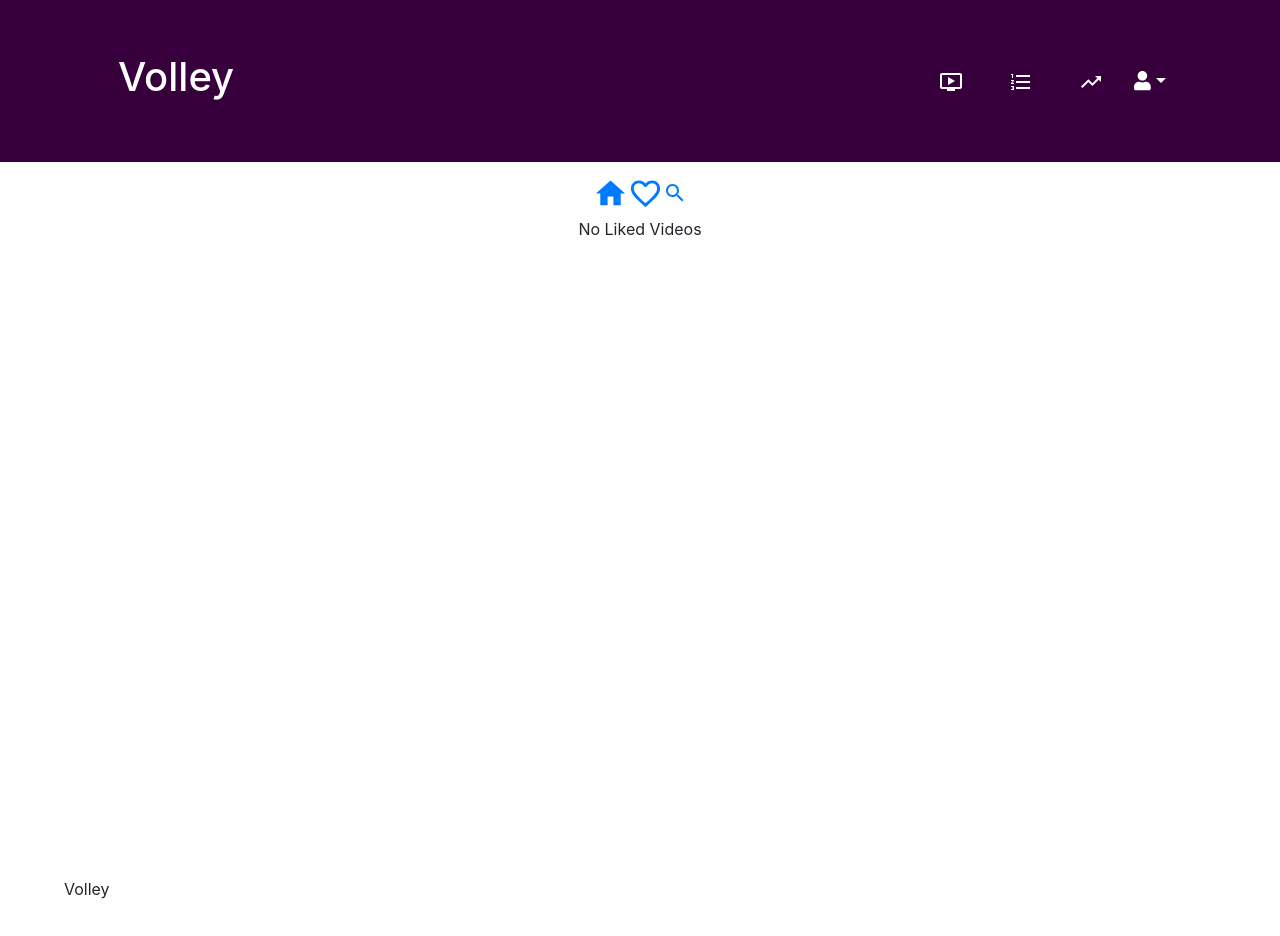
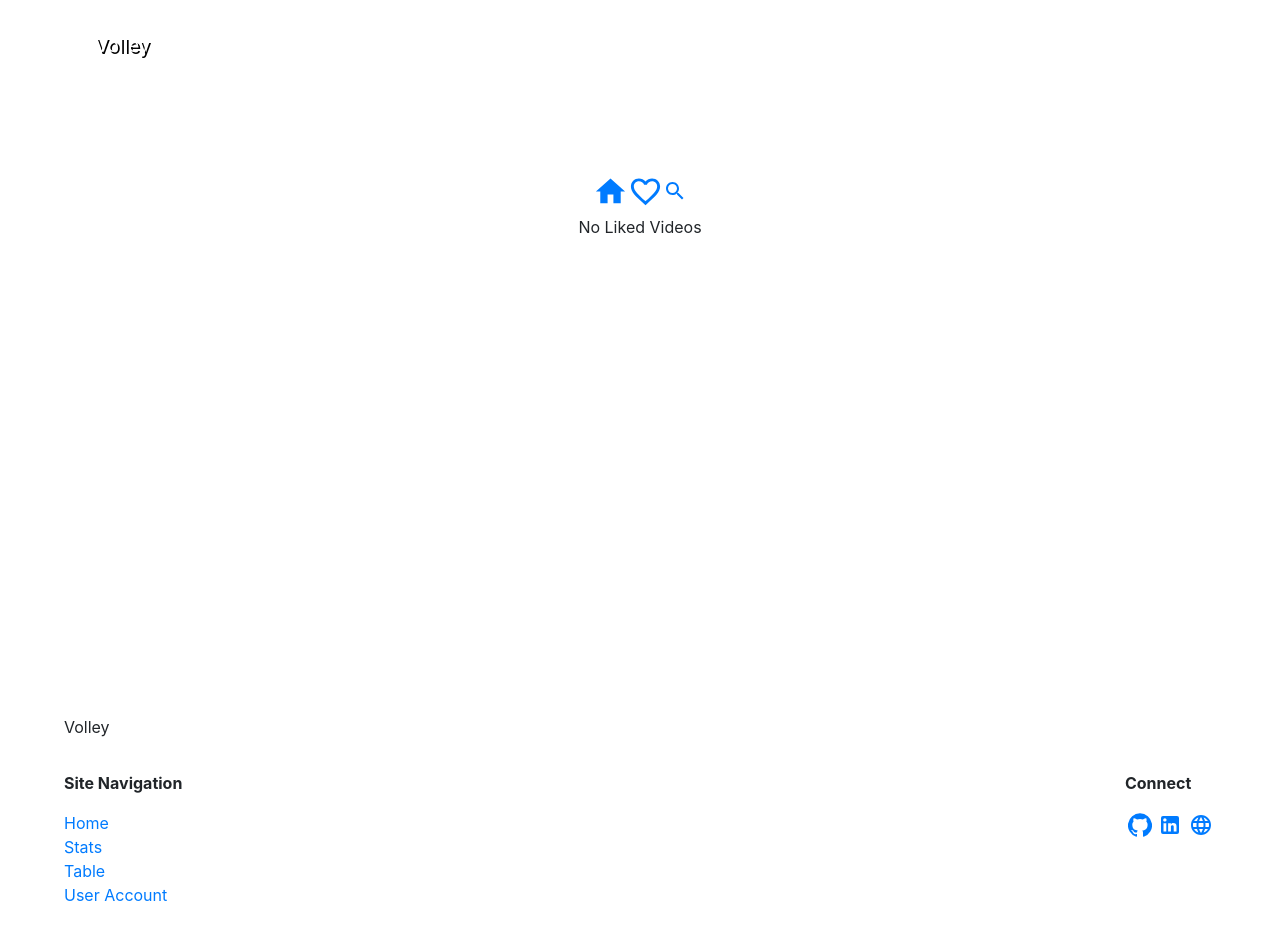
Before and after one commit to dunba/Volley, a React (Create React App) app: page /likes in a window 1280 px wide. Shown: the top 936 px of the page. Built offline with nearby package versions, Linux system fonts and the light colour scheme; no server answers; the database is empty.

Commit message:
removed bootstrap nav, included gradient header

```diff
--- a/src/Nav.js
+++ b/src/Nav.js
@@ -10,8 +10,7 @@ import * as ReactBootstrap from 'react-bootstrap'
 import { OndemandVideo } from "@material-ui/icons";
 import TrendingUpIcon from '@material-ui/icons/TrendingUp';
 import FormatListNumberedIcon from '@material-ui/icons/FormatListNumbered';
-
-const usericon = <FontAwesomeIcon icon={faUser} />
+import PersonIcon from '@material-ui/icons/Person';
 
 const Nav = () => {
 
@@ -34,7 +33,7 @@ const Nav = () => {
 
 
         <>{error && ({ error })}
-            <ReactBootstrap.Navbar className='bootnav' bg="default" expand="lg">
+            {/* <ReactBootstrap.Navbar className='bootnav' bg="default" expand="lg">
                 <ReactBootstrap.Navbar.Brand ><h1 className='premlogo'>Volley</h1></ReactBootstrap.Navbar.Brand>
                 <ReactBootstrap.Navbar.Toggle aria-controls="basic-navbar-nav" />
                 <ReactBootstrap.Navbar.Collapse id="basic-navbar-nav">
@@ -42,7 +41,7 @@ const Nav = () => {
                         <ReactBootstrap.Nav.Link href="#"><NavLink className='linkstyle' exact to="/"><OndemandVideo /> </NavLink></ReactBootstrap.Nav.Link>
                         <ReactBootstrap.Nav.Link href="#"> <NavLink className='linkstyle' to="/stats"><FormatListNumberedIcon /> </NavLink></ReactBootstrap.Nav.Link>
                         <ReactBootstrap.Nav.Link href="#"> <NavLink className='linkstyle' to="/table"><TrendingUpIcon /> </NavLink></ReactBootstrap.Nav.Link>
-                        {/* this is where the dropdown selection starts */}
+
                         <ReactBootstrap.NavDropdown title={usericon} id="basic-nav-dropdown" >
                             <ReactBootstrap.NavDropdown.Item href="#action/3.1"><NavLink to="/update-profile">Update Info</NavLink></ReactBootstrap.NavDropdown.Item>
                             <ReactBootstrap.NavDropdown.Item href="#action/3.3"><ReactBootstrap.Button variant="primary" onClick={handleLogout}>Log Out</ReactBootstrap.Button></ReactBootstrap.NavDropdown.Item>
@@ -50,8 +49,21 @@ const Nav = () => {
                         </ReactBootstrap.NavDropdown>
                     </ReactBootstrap.Nav>
                 </ReactBootstrap.Navbar.Collapse>
-            </ReactBootstrap.Navbar>
+            </ReactBootstrap.Navbar> */}
+            <nav>
+                <div className='navholder'>
 
+
+                    <div className='linkstyle'>Volley</div>
+                    <div className='navdiv'>
+                        <ul className='navlist'>    <li><NavLink className='linkstyle' exact to="/"><OndemandVideo /> </NavLink></li>
+                            <li><NavLink className='linkstyle' to="/stats"><FormatListNumberedIcon /> </NavLink></li>
+                            <li><NavLink className='linkstyle' to="/table"><TrendingUpIcon /> </NavLink></li>
+                            <li><NavLink className='linkstyle' to="/update-profile"><PersonIcon /> </NavLink></li>
+                        </ul>
+                    </div>
+                </div>
+            </nav>
         </ >
     )
 }
--- a/src/feed.css
+++ b/src/feed.css
@@ -2,6 +2,7 @@ main {
   display: flex;
   flex-direction: column;
   background-color: white;
+  padding-top: 5em;
   margin-bottom: 10em;
 }
 
@@ -11,7 +12,7 @@ section {
   flex-direction: column;
 }
 #headerimage {
-  width: 60%;
+  width: 100%;
 }
 
 h6 {
@@ -20,9 +21,36 @@ h6 {
   text-align: left;
   left: 2.5%;
 }
+.headerholder {
+  margin-bottom: 20em;
+}
 
 .feedheader {
-  max-width: 90vw;
+  top: 0;
+  padding-top: 10em;
+  height: 100vh;
+  max-width: 100vw;
+  /* Permalink - use to edit and share this gradient: https://colorzilla.com/gradient-editor/#a1dbff+0,cbebff+53,f0f9ff+100 */
+  background: rgb(161, 219, 255); /* Old browsers */
+  background: -moz-linear-gradient(
+    top,
+    rgba(161, 219, 255, 1) 0%,
+    rgba(203, 235, 255, 1) 75%,
+    rgb(255, 255, 255) 100%
+  ); /* FF3.6-15 */
+  background: -webkit-linear-gradient(
+    top,
+    rgba(161, 219, 255, 1) 0%,
+    rgba(203, 235, 255, 1) 53%,
+    rgba(255, 255, 255) 100%
+  ); /* Chrome10-25,Safari5.1-6 */
+  background: linear-gradient(
+    to bottom,
+    rgb(38, 167, 248) 0%,
+    rgba(203, 235, 255, 1) 53%,
+    rgba(255, 255, 255) 100%
+  ); /* W3C, IE10+, FF16+, Chrome26+, Opera12+, Safari7+ */
+  filter: progid:DXImageTransform.Microsoft.gradient( startColorstr='#a1dbff', endColorstr='#f0f9ff',GradientType=0 ); /* IE6-9 */
 }
 
 .backbutton {
@@ -42,8 +70,8 @@ h6 {
 .flexcontainer {
   display: flex;
   flex-direction: column;
+  padding-top: 10em;
   height: 82vh;
-  overflow: hidden;
 }
 .mediacontainer {
   display: flex;
--- a/src/feed.js
+++ b/src/feed.js
@@ -72,29 +72,32 @@ const Feed = ({ goalvids, likedlist, functiontester, servervideos, serverpics })
   console.log(todaysDate);
   console.log(serverpics)
   const [numholder, setNumHolder] = useState(0);
+
+
   return (
     <>
-      <Nav2 likenum={userLikes} setLikeNum={setLikeNum} />
+
       <header className='feedheader'>
-        <div className='topsection'> <p>{userDisplayName ? `HELLO ${userDisplayName}` : <ClipLoader />}</p>
-        {serverpics[numholder]?
-        <div>
-          <img id='headerimage' src={serverpics[numholder].header} />
-          <button onClick={() => setNumHolder(numholder + 1)}>Click</button>
-          <div>{serverpics[numholder].headline}</div>
-         <Link to={`/watch/${serverpics[numholder].id}`}><button>Watch Now</button></Link>
-          </div>
-:<ClipLoader/>}
-        </div></header>
-
-      <main>
-
+        <div className='headerholder'>
+          <Nav2 likenum={userLikes} setLikeNum={setLikeNum} />
+          <p>{userDisplayName ? `HELLO ${userDisplayName}` : <ClipLoader />}</p>
+          {serverpics[0] ?
+            <div>{serverpics[0].headline}  <Link to={`/watch/${serverpics[0].id}`}><button>Watch Now</button></Link></div>
+            : ''}
+        </div>
         <section>
           <Videosection
             servervideos={servervideos}
             sectiontitle={"Latest"}
           />
         </section>
+      </header>
+
+      <main>
+
+
+
+
 
         <section>
           <Videosection servervideos={clubVideos} sectiontitle={"Club"} />
--- a/src/footer.js
+++ b/src/footer.js
@@ -3,6 +3,8 @@ import './footer.css'
 import GitHubIcon from '@material-ui/icons/GitHub';
 import LinkedInIcon from '@material-ui/icons/LinkedIn';
 import LanguageIcon from '@material-ui/icons/Language';
+import { NavLink } from 'react-router-dom';
+
 const Footer = () => {
     return (
         <>
@@ -12,19 +14,19 @@ const Footer = () => {
                     <div>
                         <p id='navleader'>Site Navigation</p>
                         <ul className='sitenav'>
-                            <li>Home</li>
-                            <li>Stats</li>
-                            <li>Table</li>
-                            <li>User Account</li>
+                            <li><NavLink exact to="/">Home</NavLink></li>
+                            <li><NavLink exact to="/stats">Stats</NavLink></li>
+                            <li><NavLink exact to="/table">Table</NavLink></li>
+                            <li><NavLink exact to="/user">User Account</NavLink></li>
                         </ul>
                     </div>
 
                     <div className='footerdivs'>
                         <p id='navleader'>Connect</p>
                         <ul className='sitenav2'>
-                            <li><GitHubIcon /></li>
-                            <li><LinkedInIcon /></li>
-                            <li><LanguageIcon /></li>
+                            <li><a target='_blank' href='https://github.com/dunba/volley'><GitHubIcon /></a></li>
+                            <li><a target='_blank' href='https://linkedin.com/in/dunba'><LinkedInIcon /></a></li>
+                            <li><a target='_blank' href='https://www.dunba.world'><LanguageIcon /></a></li>
                         </ul>
                     </div>
                 </div>
--- a/src/nav.css
+++ b/src/nav.css
@@ -1,23 +1,21 @@
-Nav {
-  background: #37003c;
+nav {
+  background: transparent;
+  width: 100vw;
+  position: absolute;
 }
-.rightsidenav {
-  margin-right: 90px;
-}
-
-.navlogo {
-  font-size: 1.3em;
-  top: 0px;
-  line-height: 0.2em;
-  justify-self: flex-start;
-  text-align: start;
-}
-.bootnav {
-  color: rgb(255, 174, 0);
+.navholder {
+  display: flex;
+  flex-direction: row;
+  padding: 1em 5em;
+  justify-content: space-between;
 }
 
 .activetab {
   color: tomato;
+}
+.navdiv {
+  display: flex;
+  align-self: center;
 }
 
 .linkstyle {
@@ -36,6 +34,9 @@ Nav {
 .linkstyle:hover {
   color: #9a40e9;
 }
+.navlist li {
+  display: inline;
+}
 
 .premlogo {
   padding-top: 1em;
```
